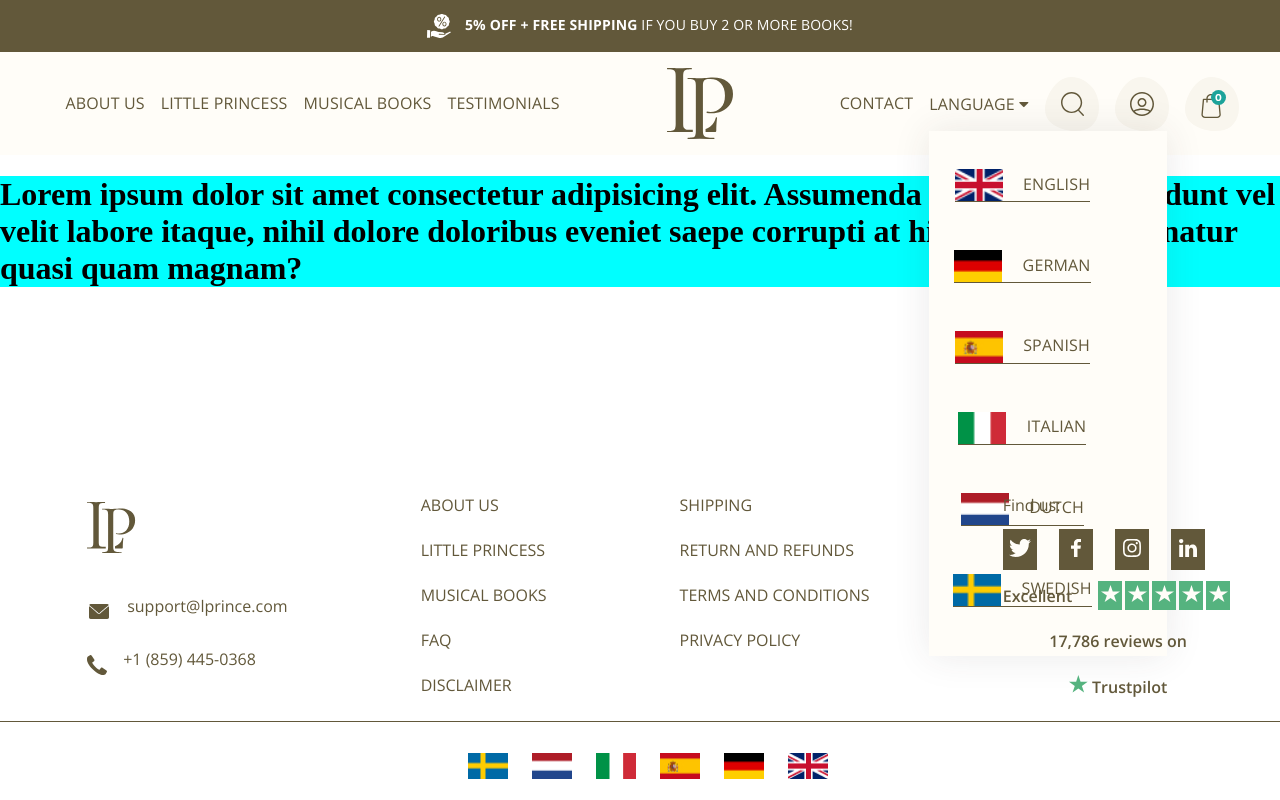
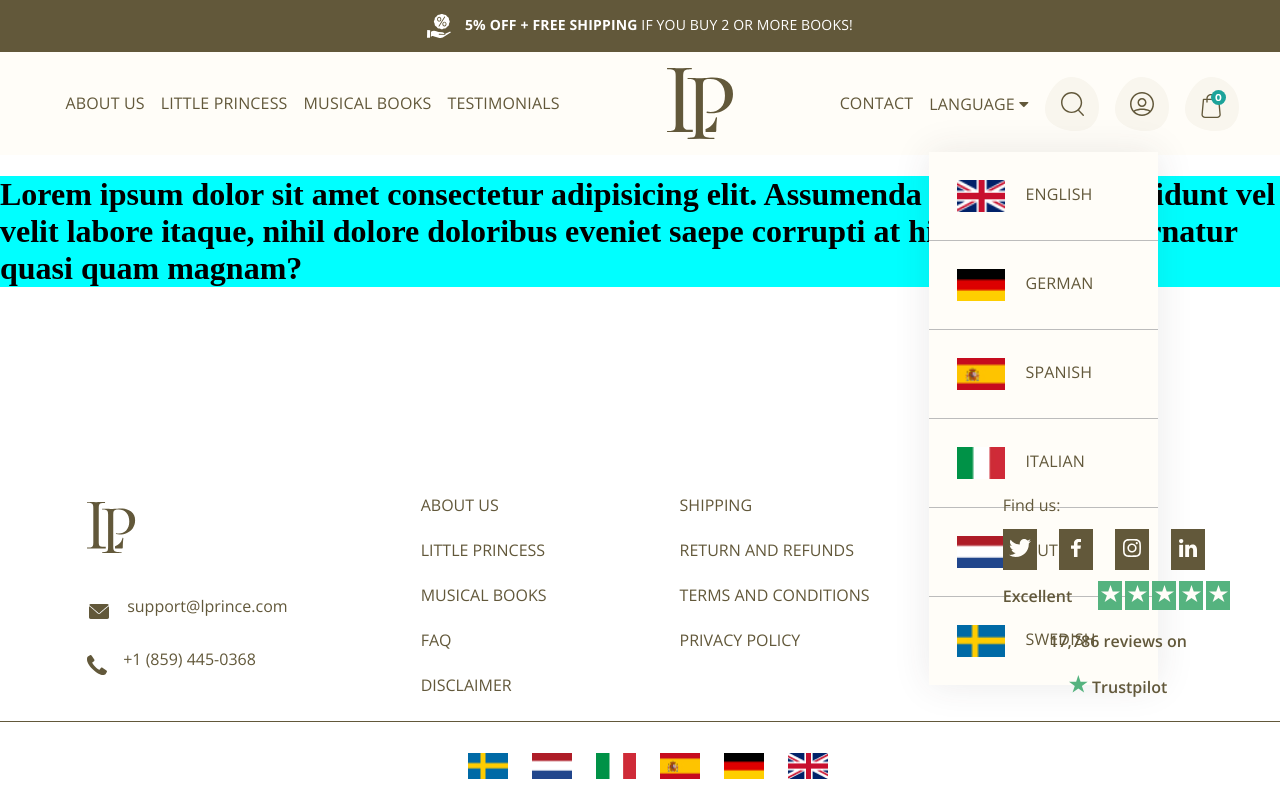
Before and after one commit to saadwiztech/dummy-littlePrinces, an Angular app: page / in a window 1280 px wide. Both pictures are taken after a click on the link "LANGUAGE". Built offline with nearby package versions, Linux system fonts and the light colour scheme.

Commit message:
fixed the footer

```diff
--- a/src/app/layout/header/header.component.html
+++ b/src/app/layout/header/header.component.html
@@ -88,16 +88,17 @@
       <li class='dropdown ' (click)="toggleLang()"><a href="#" > Language <i class="fa fa-caret-down"></i>
       </a>
       <!-- sub menu links-->
-        <ul class="submenu" [class.lang]="lang">
-          <li class="submenue-item"><a href="#"><img src="../../../assets/images/flag-6.jpg" alt="English"> English</a></li>
-          <li class="submenue-item"><a href="#"><img src="../../../assets/images/flag-5.jpg" alt="German"> german</a></li>
-          <li class="submenue-item"><a href="#"><img src="../../../assets/images/flag-4.jpg" alt="spanish"> spanish</a></li>
-          <li class="submenue-item"><a href="#"><img src="../../../assets/images/flag-3.jpg" alt="Italian"> Italian</a></li>
-          <li class="submenue-item"><a href="#"><img src="../../../assets/images/flag-2.jpg" alt="dutch"> dutch</a></li>
-          <li class="submenue-item"><a href="#"><img src="../../../assets/images/flag-1.jpg" alt="swedish"> swedish</a></li>
+        <table class="submenu" [class.lang]="lang">
+
+          <tr class="submenue-item"> <td> <a href="#"><img src="../../../assets/images/flag-6.jpg" alt="English"> English</a></td></tr>
+          <tr class="submenue-item"> <td> <a href="#"><img src="../../../assets/images/flag-5.jpg" alt="German"> german</a></td></tr>
+          <tr class="submenue-item"> <td> <a href="#"><img src="../../../assets/images/flag-4.jpg" alt="spanish"> spanish</a></td></tr>
+          <tr class="submenue-item"> <td> <a href="#"><img src="../../../assets/images/flag-3.jpg" alt="Italian"> Italian</a></td></tr>
+          <tr class="submenue-item"> <td> <a href="#"><img src="../../../assets/images/flag-2.jpg" alt="dutch"> dutch</a></td></tr>
+          <tr class="submenue-item swedish"> <td> <a href="#"><img src="../../../assets/images/flag-1.jpg" alt="swedish"> swedish</a></td></tr>
 
 
-        </ul>
+        </table>
       </li>
         <!-- fill="#F9F6EE" -->
       <li><a href="#" class='search'><svg width="54" height="54"  viewBox="0 0 54 54" fill="none" xmlns="http://www.w3.org/2000/svg">
--- a/src/app/layout/header/header.component.scss
+++ b/src/app/layout/header/header.component.scss
@@ -75,17 +75,22 @@ header {
         display: flex;
         position: absolute;
         background-color:#FFFDF8;
-        max-width: auto;
         box-shadow: 0px 0px 35px rgba(54, 53, 48, 0.1);
         justify-content: space-around;
         flex-direction: column;
-        height: 485px;
-        padding: 15px 59px 25px 24px;
-        margin-top: 19px;
-        li{
-          border-bottom: 0.01rem solid var(--text-default);
-        a {
-          color: #62583A;
+        margin-top: 40px;
+        .swedish{
+          border-bottom: none;
+
+        }
+        tr{
+          // padding: 25px 59px 25px 25px;
+          border-bottom: 0.01rem solid #BCBCBC;
+          padding: 25px 59px 25px 25px;
+
+          td{
+            a {
+            color: #62583A;
           img{
             vertical-align: middle;
             width: 3rem;
@@ -93,7 +98,8 @@ header {
             padding-right: 1rem;
           }
         }
-        }
+      }
+      }
       }
 
       // End of sub sub Menu
```
